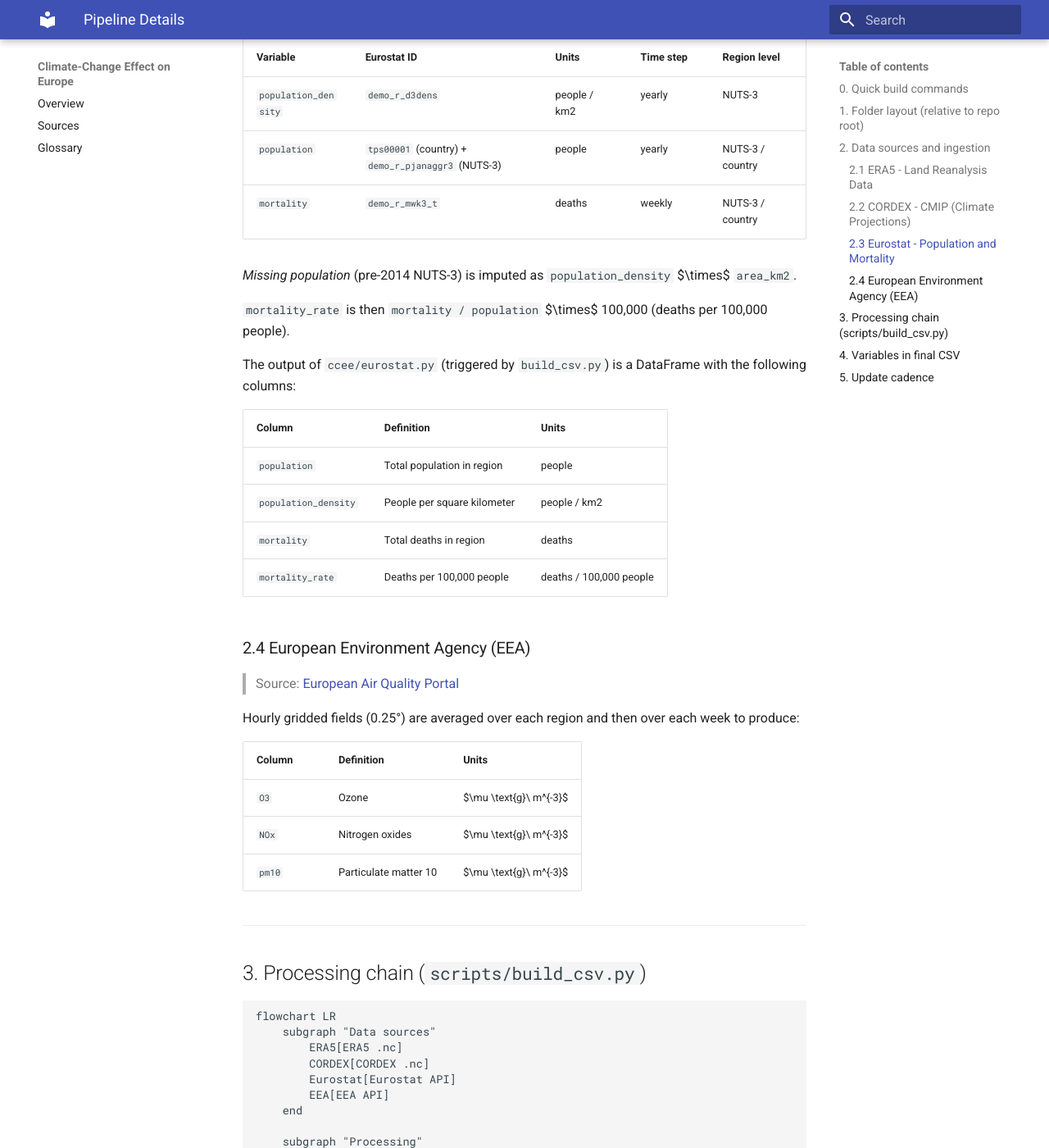
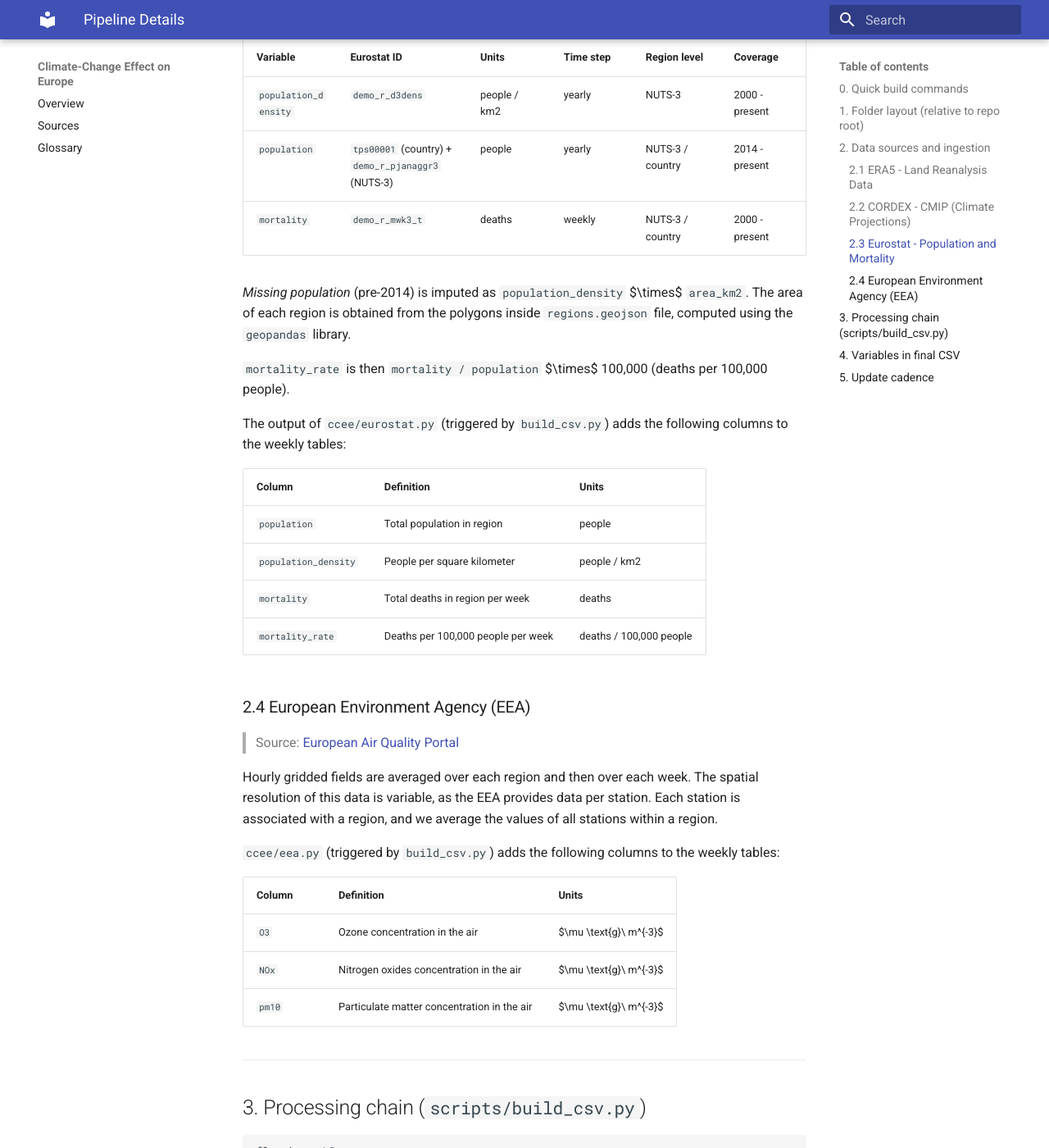
Before and after one commit to daniprec/Climate-Change-Effect-on-Europe, an MkDocs documentation site: the page built from docs/pipeline_details.md, in a window 1280 px wide and 1400 px high, scrolled down 3333 px. Shown: the whole window at 82% size. Built offline with MkDocs 1.6.1 and Material for MkDocs 9.7.7, drawn with Linux system fonts in a browser that asks for light colours.

Commit message:
Reorganize project structure in README.md for clarity and update pipeline details in documentation to include coverage information for Eurostat data and improve definitions for output columns.

```diff
--- a/docs/pipeline_details.md
+++ b/docs/pipeline_details.md
@@ -118,40 +118,41 @@ bash ./data/wget-YYYYMMDDHHMMSS.sh -H
 
 The original Eurostat data is pulled via the API. The raw data is as follows:
 
-| Variable             | Eurostat ID                                        | Units        | Time step | Region level     |
-| -------------------- | -------------------------------------------------- | ------------ | --------- | ---------------- |
-| `population_density` | `demo_r_d3dens`                                    | people / km2 | yearly    | NUTS-3           |
-| `population`         | `tps00001` (country) + `demo_r_pjanaggr3` (NUTS-3) | people       | yearly    | NUTS-3 / country |
-| `mortality`          | `demo_r_mwk3_t`                                    | deaths       | weekly    | NUTS-3 / country |
+| Variable             | Eurostat ID                                        | Units        | Time step | Region level     | Coverage       |
+| -------------------- | -------------------------------------------------- | ------------ | --------- | ---------------- | -------------- |
+| `population_density` | `demo_r_d3dens`                                    | people / km2 | yearly    | NUTS-3           | 2000 - present |
+| `population`         | `tps00001` (country) + `demo_r_pjanaggr3` (NUTS-3) | people       | yearly    | NUTS-3 / country | 2014 - present |
+| `mortality`          | `demo_r_mwk3_t`                                    | deaths       | weekly    | NUTS-3 / country | 2000 - present |
 
-_Missing population_ (pre-2014 NUTS-3) is imputed as
-`population_density` $\times$ `area_km2`.
+_Missing population_ (pre-2014) is imputed as
+`population_density` $\times$ `area_km2`. The area of each region is obtained from the polygons inside `regions.geojson` file, computed using the `geopandas` library.
 
 `mortality_rate` is then
 `mortality / population` $\times$ 100,000 (deaths per 100,000 people).
 
-The output of `ccee/eurostat.py` (triggered by `build_csv.py`) is a DataFrame
-with the following columns:
+The output of `ccee/eurostat.py` (triggered by `build_csv.py`) adds the following columns to the weekly tables:
 
-| Column               | Definition                  | Units                   |
-| -------------------- | --------------------------- | ----------------------- |
-| `population`         | Total population in region  | people                  |
-| `population_density` | People per square kilometer | people / km2            |
-| `mortality`          | Total deaths in region      | deaths                  |
-| `mortality_rate`     | Deaths per 100,000 people   | deaths / 100,000 people |
+| Column               | Definition                         | Units                   |
+| -------------------- | ---------------------------------- | ----------------------- |
+| `population`         | Total population in region         | people                  |
+| `population_density` | People per square kilometer        | people / km2            |
+| `mortality`          | Total deaths in region per week    | deaths                  |
+| `mortality_rate`     | Deaths per 100,000 people per week | deaths / 100,000 people |
 
 ### 2.4 European Environment Agency (EEA)
 
 > Source: [European Air Quality Portal](https://aqportal.discomap.eea.europa.eu/download-data/)
 
-Hourly gridded fields (0.25°) are averaged over each region and then over
-each week to produce:
+Hourly gridded fields are averaged over each region and then over
+each week. The spatial resolution of this data is variable, as the EEA provides data per station. Each station is associated with a region, and we average the values of all stations within a region.
 
-| Column | Definition            | Units                  |
-| ------ | --------------------- | ---------------------- |
-| `O3`   | Ozone                 | $\mu \text{g}\ m^{-3}$ |
-| `NOx`  | Nitrogen oxides       | $\mu \text{g}\ m^{-3}$ |
-| `pm10` | Particulate matter 10 | $\mu \text{g}\ m^{-3}$ |
+`ccee/eea.py` (triggered by `build_csv.py`) adds the following columns to the weekly tables:
+
+| Column | Definition                                  | Units                  |
+| ------ | ------------------------------------------- | ---------------------- |
+| `O3`   | Ozone concentration in the air              | $\mu \text{g}\ m^{-3}$ |
+| `NOx`  | Nitrogen oxides concentration in the air    | $\mu \text{g}\ m^{-3}$ |
+| `pm10` | Particulate matter concentration in the air | $\mu \text{g}\ m^{-3}$ |
 
 ---
 
```
Also changed, not shown: README.md (+6 -80 lines).
